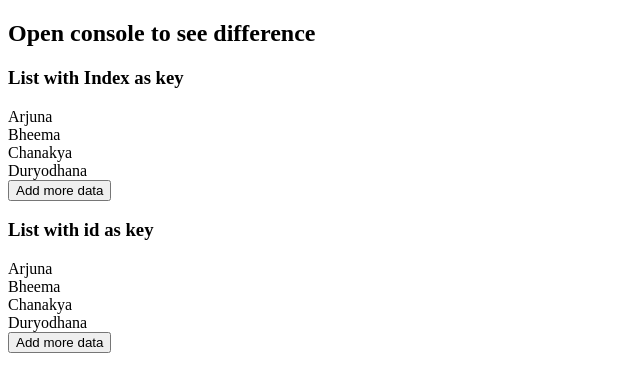
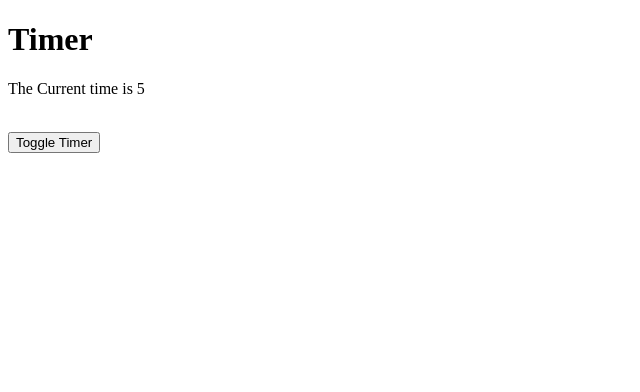
Before and after one commit to srivenkat13/react-rev, a React app: page / in a window 1280 px wide. Shown: the top 392 px of the page, without its empty margins (0-640 px from the left). Built offline with nearby package versions, Linux system fonts and the light colour scheme.

Commit message:
useEffect

```diff
--- a/src/App.jsx
+++ b/src/App.jsx
@@ -1,6 +1,7 @@
 import React, { useState } from "react";
 import Button from "./Button.jsx";
 import Text from "./Text.jsx";
+import Timer from "./Timer.jsx";
 
 const App = () => {
   const handleClickPar = () => {
@@ -8,8 +9,8 @@ const App = () => {
   };
 
   const addMoreData = (first) => {
-    setData((prev) =>  [ {id: 'e', text: 'Drona'}, ...prev] )
-   }
+    setData((prev) => [{ id: "e", text: "Drona" }, ...prev]);
+  };
 
   const [data, setData] = useState([
     { id: "a", text: "Arjuna" },
@@ -17,19 +18,20 @@ const App = () => {
     { id: "c", text: "Chanakya" },
     { id: "d", text: "Duryodhana" },
   ]);
+
+  const [timer, toggleTimer] = useState(true);
   return (
     <>
-    <h2>Open console to see difference </h2>
-    <h3>List with Index as key</h3>
-      {data.map((item,index) => {
-        return <Text key={index}>{item.text}</Text>;
-      })}
-      <Button clickAction={addMoreData} data="Add more data" />
-    <h3>List with id as key</h3>
-      {data.map((item,index) => {
-        return <Text key={item.id}>{item.text}</Text>;
-      })}
-      <Button clickAction={addMoreData} data="Add more data" />
+      {timer && <Timer />}
+      <br />
+
+      <button
+        onClick={() => {
+          toggleTimer(!timer);
+        }}
+      >
+        Toggle Timer
+      </button>
     </>
   );
 };
--- /dev/null
+++ b/src/Timer.jsx
@@ -0,0 +1,26 @@
+import React, { useEffect, useState } from "react";
+
+const Timer = () => {
+  const [counter, setCounter] = useState(0);
+
+  useEffect(() => {
+    const interval = setInterval(() => {
+      console.log(`Counter Started`);
+      setCounter((prev) => prev + 1);
+    }, 1000);
+    console.log(`Timer is running with id:`, interval);
+
+    return () => {
+      console.log(`Timer Stopped !! of id ${interval}`);
+      clearInterval(interval);
+    };
+  }, []);
+  return (
+    <>
+      <h1>Timer</h1>
+      <p>The Current time is {counter}</p>
+    </>
+  );
+};
+
+export default Timer;
```
